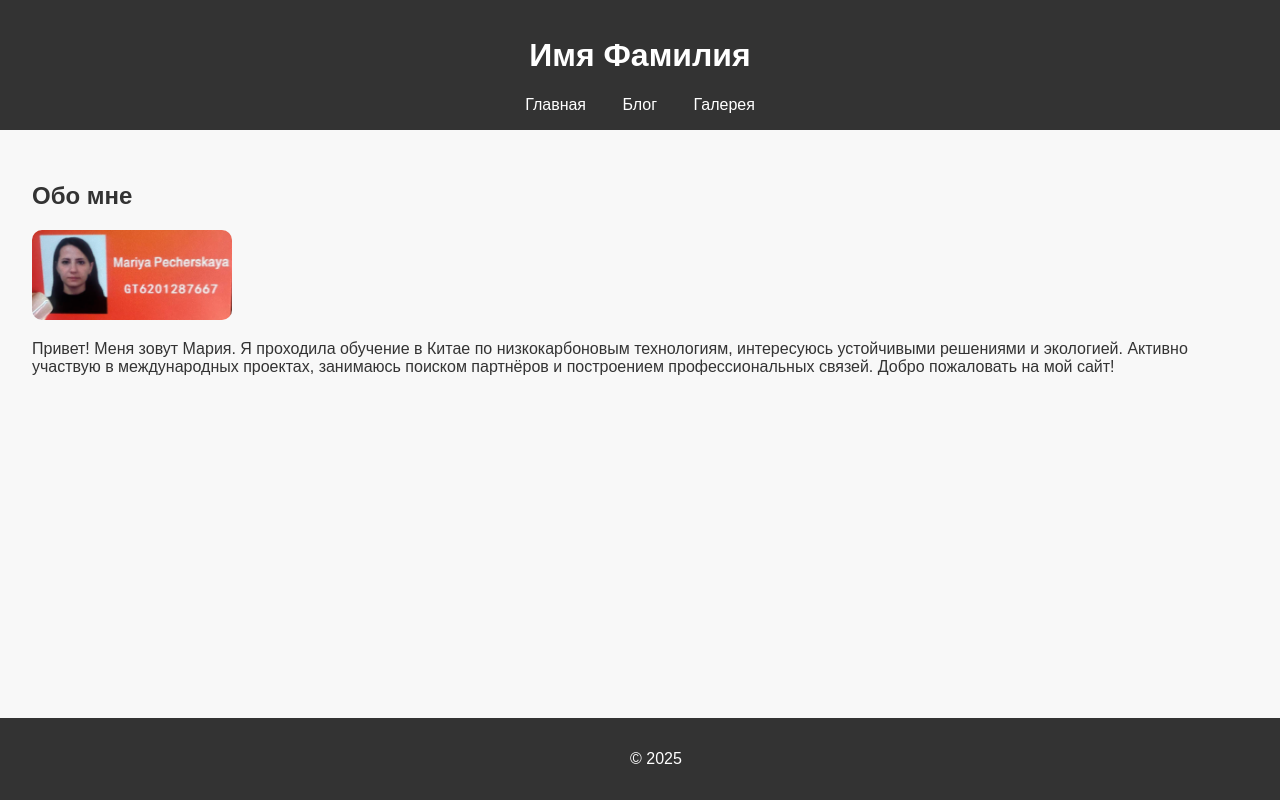
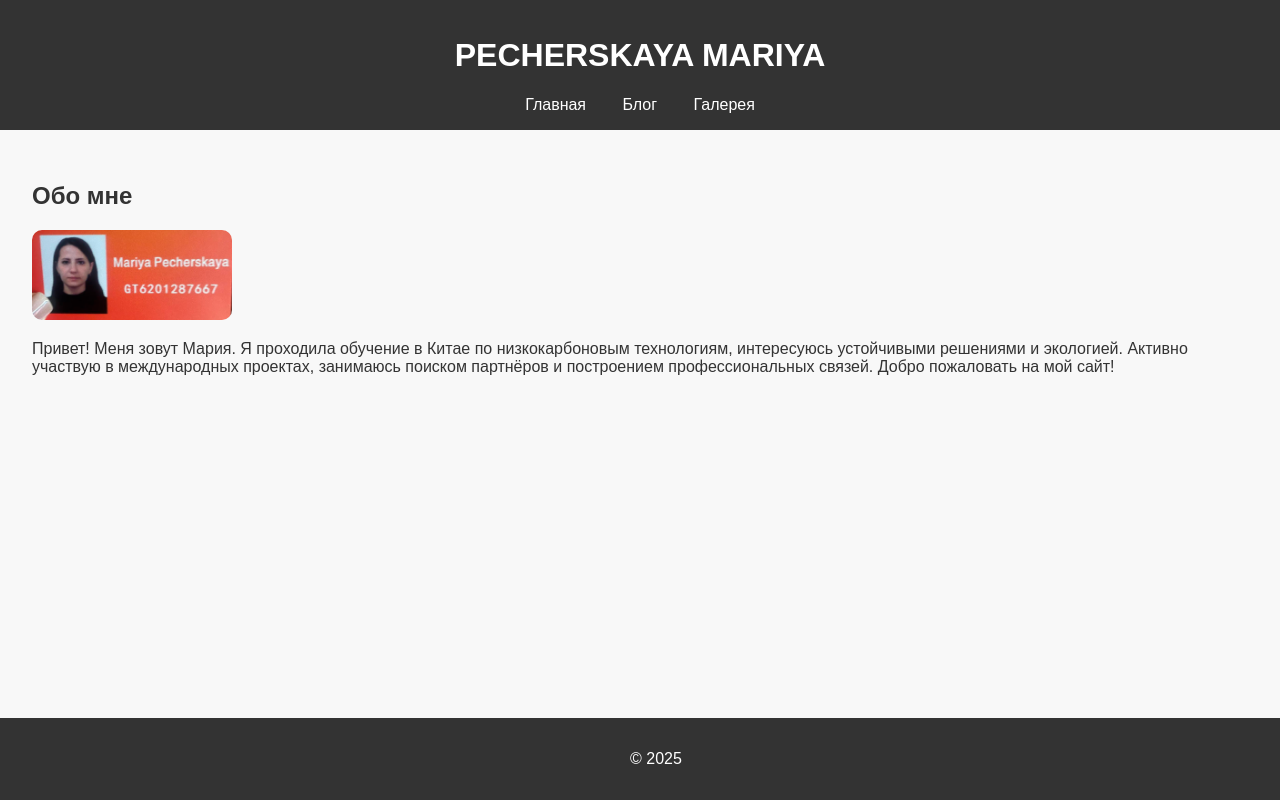
Before and after one commit to Narc1sss/PD_Mariya, a plain HTML site: page index.html in a window 1280 px wide. Drawn offline with Linux system fonts and the light colour scheme.

Commit message:
Update index.html

```diff
--- a/index.html
+++ b/index.html
@@ -8,7 +8,7 @@
 </head>
 <body>
   <header>
-    <h1>Имя Фамилия</h1>
+    <h1>PECHERSKAYA MARIYA</h1>
     <nav>
       <a href="index.html">Главная</a>
       <a href="blog.html">Блог</a>
```
